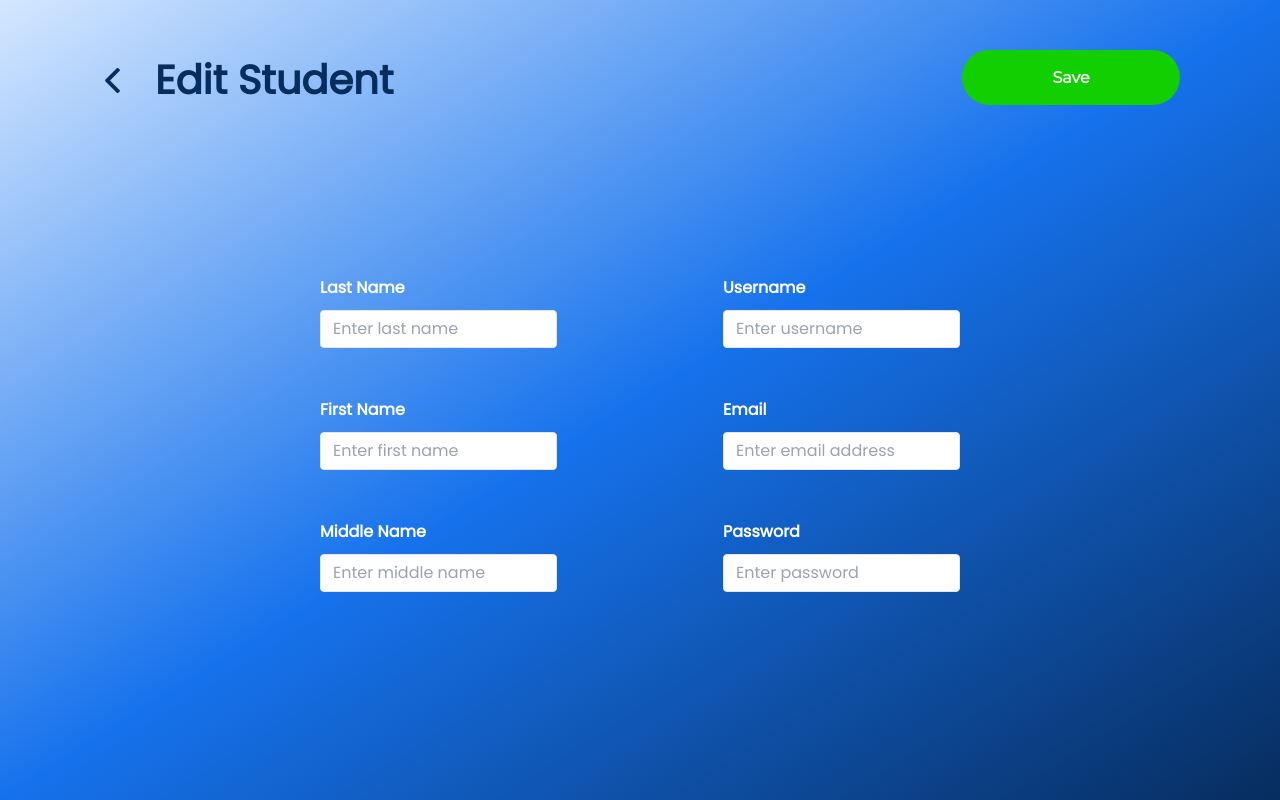
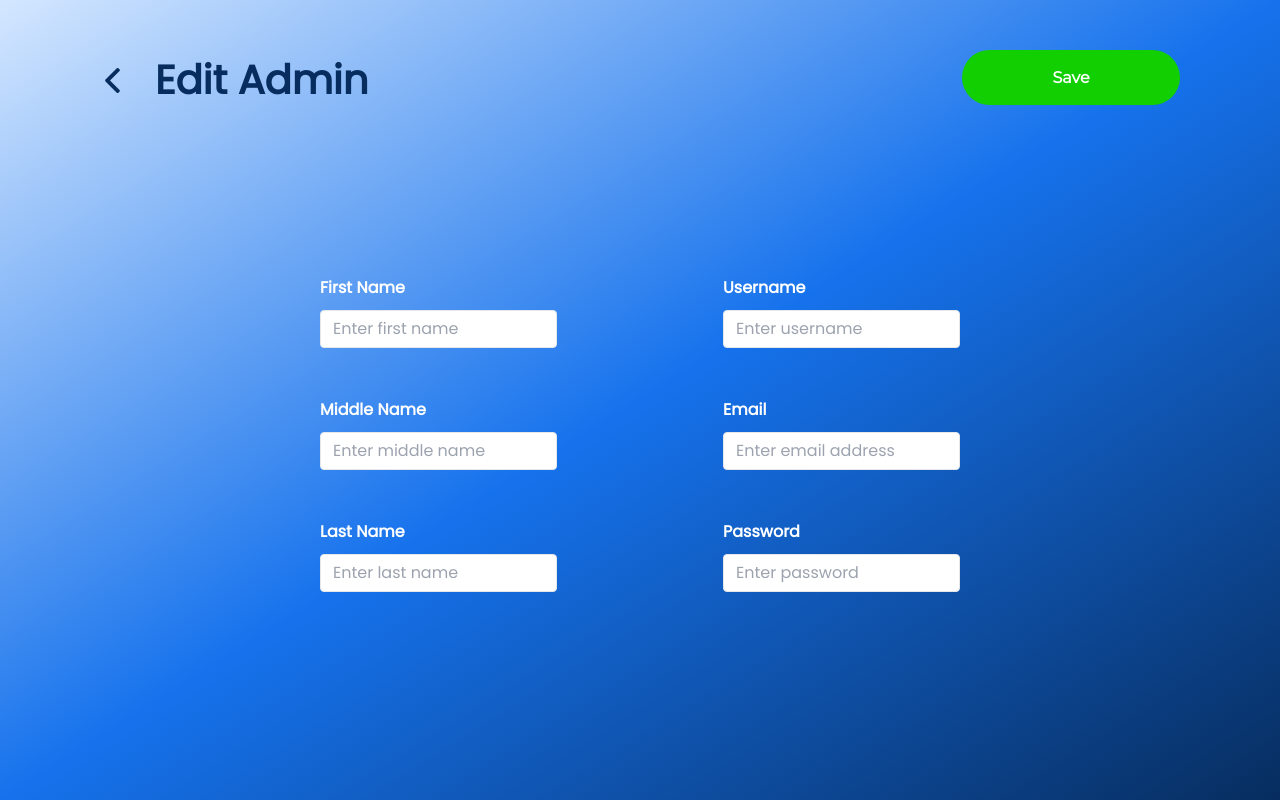
Before and after one commit to CMH7/PresentPo-Admin, a React (Vite) app: page /editadmin in a window 1280 px wide. Built offline with nearby package versions, Linux system fonts and the light colour scheme.

Commit message:
editadmin page updated

```diff
--- a/src/pages/EditAdmin.tsx
+++ b/src/pages/EditAdmin.tsx
@@ -1,7 +1,7 @@
 import Wrapper from "../components/Wrapper";
 import backIcon from '../assets/left-arrow 1.png'
 
-/*stated na page na yung 'Edit Student'
+/*stated na page na yung 'Edit Admit'
 after this, go to index.tsx to import the page*/
 export default function EditAdmin() {
   return(
@@ -13,10 +13,11 @@ export default function EditAdmin() {
 			<div className="flex items-center mt-[50px] ml-[100px]">
 				<img className="w-[25px] h-[25px] mr-[30px]" src={backIcon} alt="back icon"
 				/>
-					{/* add button  */}
-					<div className="poppins font-bold text-[40px] text-primary-2">
-						Edit Student
-					</div>
+
+				{/* edit label  */}
+				<label className="poppins font-bold text-[40px] text-primary-2">
+					Edit Admin
+				</label>
 			</div>
 
 			{/* save button */}
@@ -32,25 +33,25 @@ export default function EditAdmin() {
 			<div className="col-span-1">
 				<div className="pb-[50px]">
 					<label className="block text-white poppins font-semibold pb-[10px]">
-							Last Name
+						First Name
 					</label>
-							<input className="appearance-none border rounded w-full py-2 px-3 text-gray-700 leading-tight focus:outline-none focus:shadow-outline" id="last-name" type="text" placeholder="Enter last name"
+						<input className="appearance-none border rounded w-full py-2 px-3 text-gray-700 leading-tight focus:outline-none focus:shadow-outline" id="last-name" type="text" placeholder="Enter first name"
 						/>
 				</div>
 
 				<div className="pb-[50px]">
 					<label className="block text-white poppins font-semibold pb-[10px]">
-								First Name
+						Middle Name
 					</label>
-								<input className="appearance-none border rounded w-full py-2 px-3 text-gray-700 leading-tight focus:outline-none focus:shadow-outline" id="first-name" type="text" placeholder="Enter first name"
+					<input className="appearance-none border rounded w-full py-2 px-3 text-gray-700 leading-tight focus:outline-none focus:shadow-outline" id="first-name" type="text" placeholder="Enter middle name"
 					/>
 				</div>
 
 				<div className="pb-[50px]">
 					<label className="block text-white font-semibold pb-[10px]">
-							Middle Name
+						Last Name
 					</label>
-							<input className="appearance-none border rounded w-full py-2 px-3 text-gray-700 leading-tight focus:outline-none focus:shadow-outline" id="middle-name" type="text" placeholder="Enter middle name"
+					<input className="appearance-none border rounded w-full py-2 px-3 text-gray-700 leading-tight focus:outline-none focus:shadow-outline" id="middle-name" type="text" placeholder="Enter last name"
 					/>
 				</div>
 			</div>
```
Lines whose indentation alone changed are shown as unchanged.
